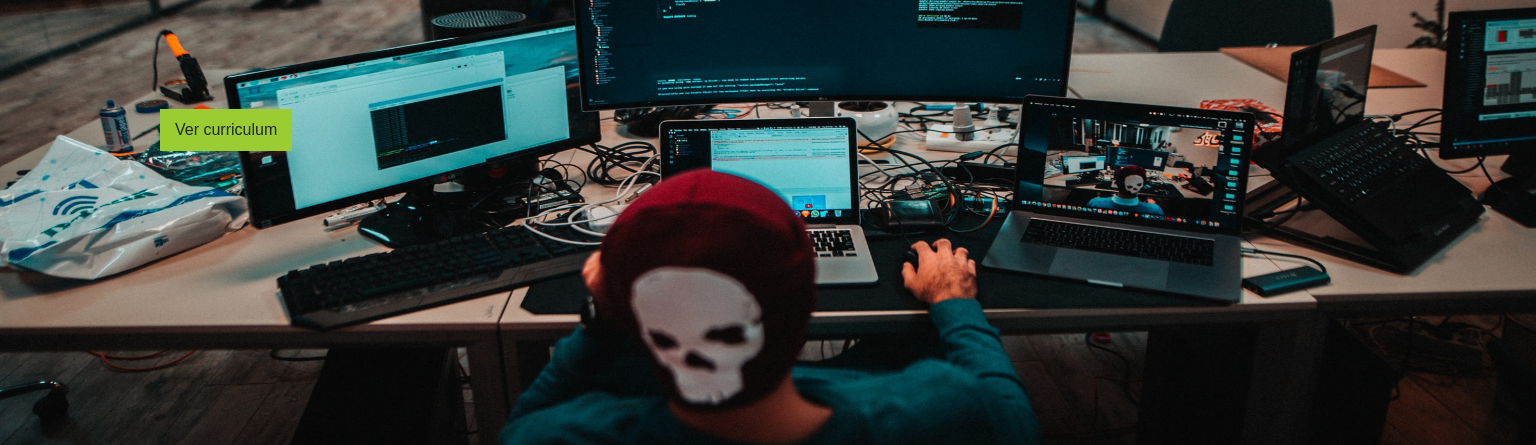
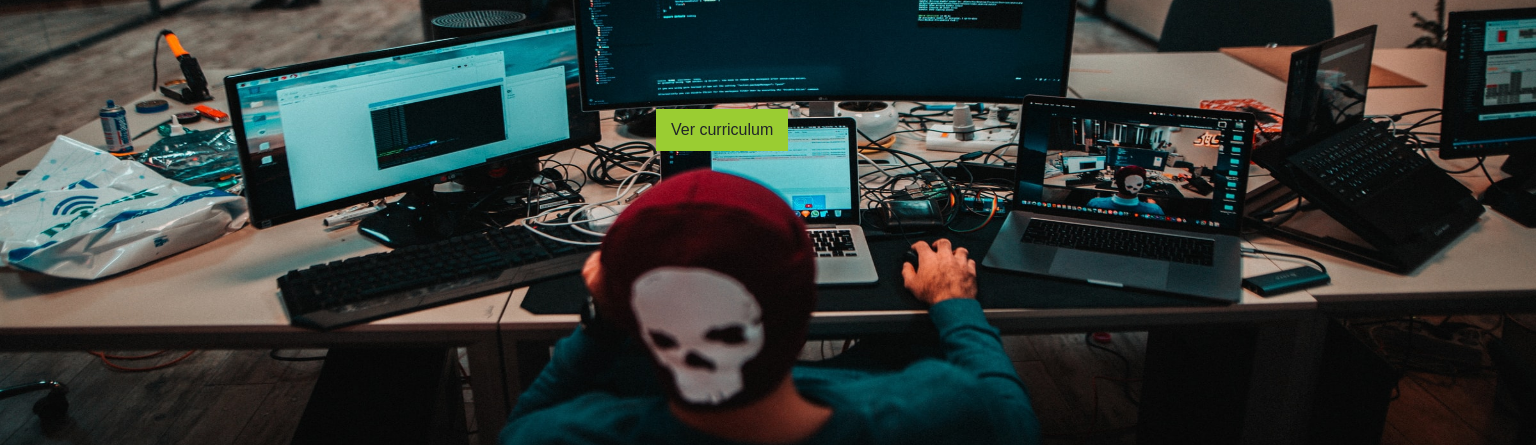
Before and after one commit to agusdlopez21/mi-pagina, a plain HTML site: page pages/contacto.html in a window 1536 px wide. Shown: the part 339-784 px from the top of the page. Drawn offline with nearby package versions, Linux system fonts and the light colour scheme; a web font is replaced by a local one.

Commit message:
segunda preentrega del desafioo

```diff
--- a/css/style.css
+++ b/css/style.css
@@ -1026,7 +1026,7 @@ footer h3 a {
 
     .btn-container-contacto {
         top: 28rem;
-        left: 41 rem;
+        left: 41rem;
     }
     /* seccion social */
     .section-social h2 {
```
Also changed, not shown: index.html (+1 -1 lines).
